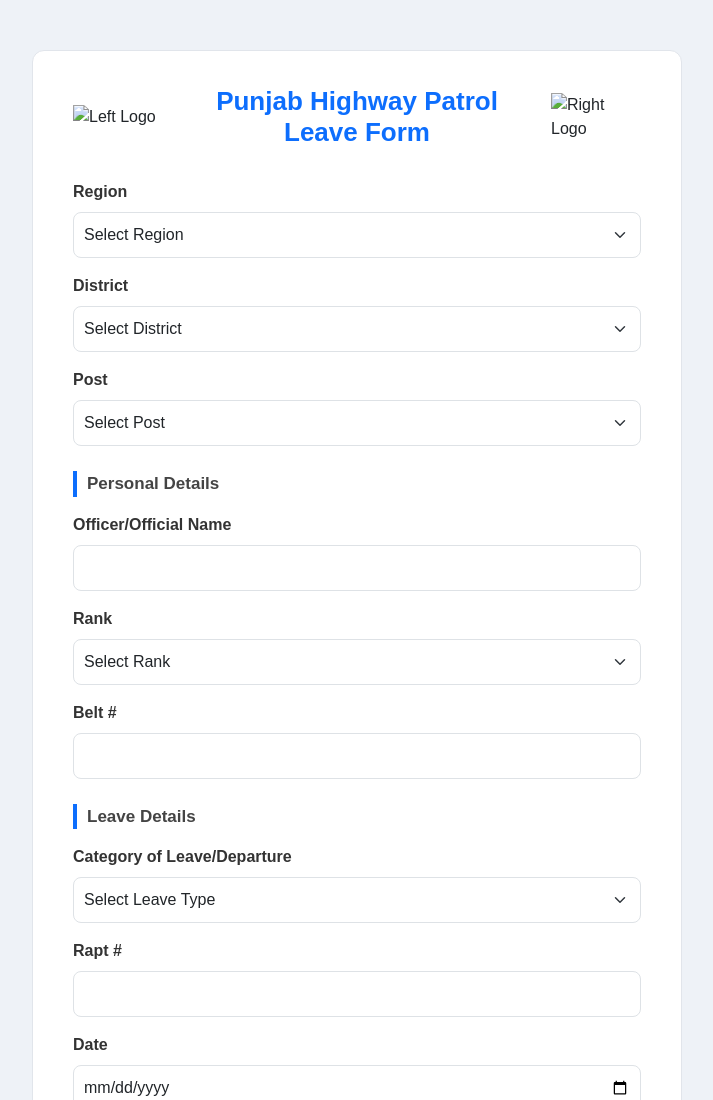
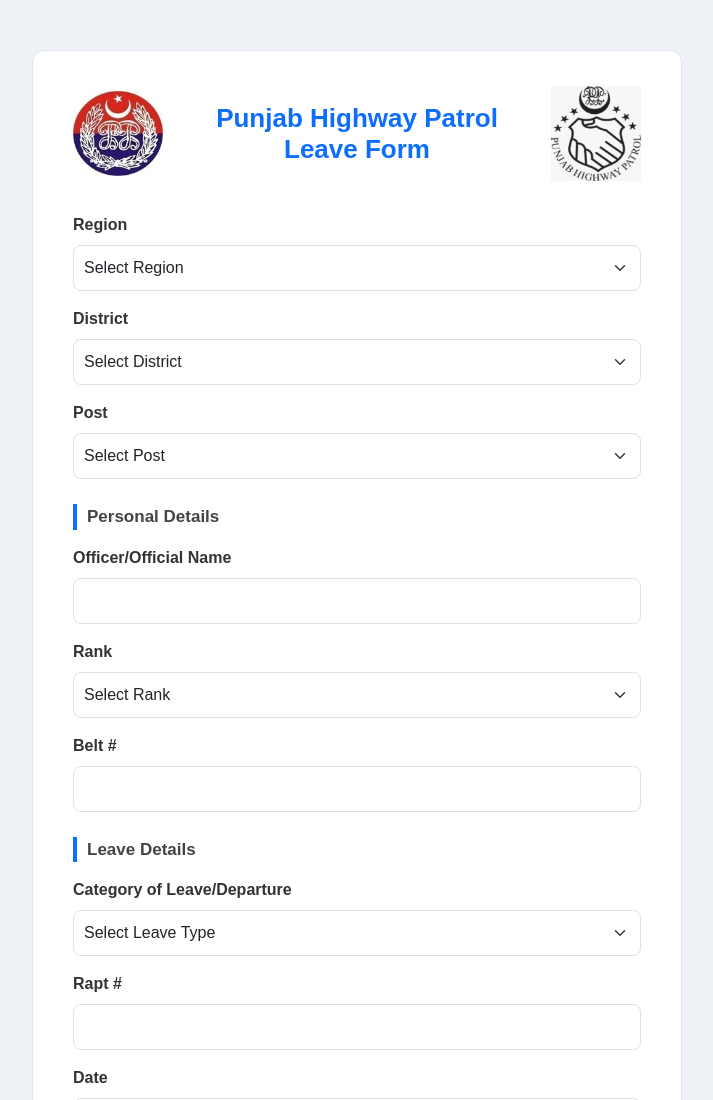
Before and after one commit to hassanchouhan73-rgb/PHP-Leave-Form, a plain HTML site: page index.html in a window 1280 px wide. Shown: the top 1100 px of the page, without its empty margins (283-996 px from the left). Drawn offline with nearby package versions, Linux system fonts and the light colour scheme.

Commit message:
Update index.html

```diff
--- a/index.html
+++ b/index.html
@@ -106,7 +106,7 @@
     <div class="d-flex justify-content-between align-items-center mb-3">
 
     <!-- Left Logo -->
-    <img src="Pic1.jpg" alt="Left Logo" class="logo-img">
+    <img src="Pic1.jpeg" alt="Left Logo" class="logo-img">
 
     <!-- Center Title -->
     <h2 class="title text-center flex-grow-1 m-0">
@@ -114,7 +114,7 @@
     </h2>
 
     <!-- Right Logo -->
-    <img src="Pic1.jpg" alt="Right Logo" class="logo-img">
+    <img src="PHP.jpeg" alt="Right Logo" class="logo-img">
 
 </div>
 <div id="successMessage" class="alert alert-success mt-3" style="display:none;">
```
